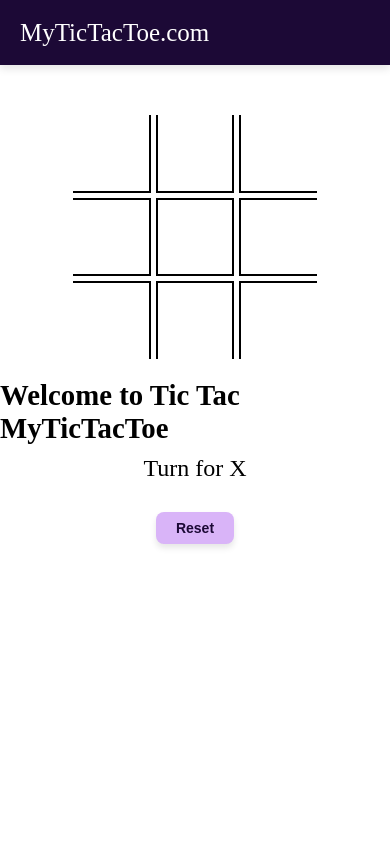
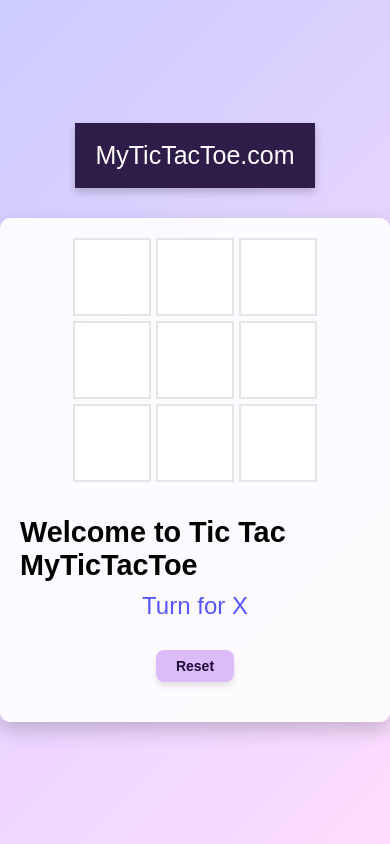
Before and after one commit to anujkalyan/Tic-Tac-Game, a plain HTML site: page main/index.html in a window 390 px wide. Drawn offline with Linux system fonts and the light colour scheme.

Commit message:
Update style.css

```diff
--- a/main/style.css
+++ b/main/style.css
@@ -166,3 +166,136 @@ nav ul {
     margin-top: 10px; /* Adjusts spacing between info and button */
     text-align: center; /* Keeps the reset button centered */
 }
+
+
+
+/* Apply a gradient background */
+body {
+    background: linear-gradient(135deg, rgba(85, 85, 255, 0.3), rgba(255, 140, 255, 0.3));
+    font-family: 'Arial', sans-serif;
+    height: 100vh;
+    display: flex;
+    flex-direction: column;
+    justify-content: center;
+    align-items: center;
+    margin: 0;
+}
+
+/* Navigation bar background improved */
+nav {
+    background-color: rgba(28, 9, 54, 0.9);
+    color: white;
+    height: 65px;
+    font-size: 25px;
+    display: flex;
+    align-items: center;
+    justify-content: space-between;
+    padding: 0 20px;
+    box-shadow: 0 4px 8px rgba(0, 0, 0, 0.2);
+}
+
+/* Game container */
+.gamecontainer {
+    display: flex;
+    justify-content: center;
+    align-items: center;
+    flex-direction: column;
+    padding: 20px;
+    background: rgba(255, 255, 255, 0.9); /* Subtle background for game area */
+    border-radius: 10px;
+    box-shadow: 0 8px 20px rgba(0, 0, 0, 0.2);
+}
+
+/* Adjust the box look with soft colors and shadows */
+.box {
+    border: 2px solid rgba(0, 0, 0, 0.1);
+    font-size: 8vw;
+    cursor: pointer;
+    display: flex;
+    justify-content: center;
+    align-items: center;
+    background-color: white;
+    transition: background-color 0.3s ease, box-shadow 0.3s ease;
+}
+
+.box:hover {
+    background-color: rgba(245, 233, 248, 0.8);
+    box-shadow: 0 4px 12px rgba(0, 0, 0, 0.2);
+}
+
+/* Info section */
+.gameinfo {
+    text-align: center;
+    margin-top: 20px;
+}
+
+.info {
+    font-size: 30px;
+    margin-top: 20px;
+    color: rgb(85, 85, 255); /* Soft color for turn info */
+}
+
+.gameinfo h1 {
+    font-size: 2.5rem;
+    color: rgba(28, 9, 54, 0.9);
+    margin-bottom: 20px;
+    text-align: center;
+}
+
+/* Reset button */
+#reset {
+    margin: 20px 0;
+    padding: 10px 30px;
+    background-color: rgba(217, 180, 248, 0.9);
+    border: none;
+    border-radius: 8px;
+    cursor: pointer;
+    font-size: 16px;
+    font-weight: bold;
+    color: rgb(28, 9, 54);
+    transition: background-color 0.3s ease;
+    box-shadow: 0 4px 6px rgba(0, 0, 0, 0.1);
+}
+
+#reset:hover {
+    background-color: rgba(190, 155, 220, 0.9);
+}
+
+#reset:active {
+    background-color: rgba(164, 134, 197, 0.9);
+    box-shadow: none;
+}
+
+/* Media query for mobile responsiveness */
+@media screen and (max-width: 950px) {
+    .gamecontainer {
+        margin-top: 30px;
+    }
+
+    .gameinfo h1 {
+        font-size: 1.8rem;
+    }
+
+    .info {
+        font-size: 24px;
+    }
+
+    .container {
+        grid-template-rows: repeat(3, 20vw);
+        grid-template-columns: repeat(3, 20vw);
+    }
+
+    .box {
+        font-size: 16vw;
+    }
+
+    #reset {
+        font-size: 14px;
+        padding: 8px 20px;
+    }
+}
+
+
+h1 {
+    padding-top: 4%;
+}
```
